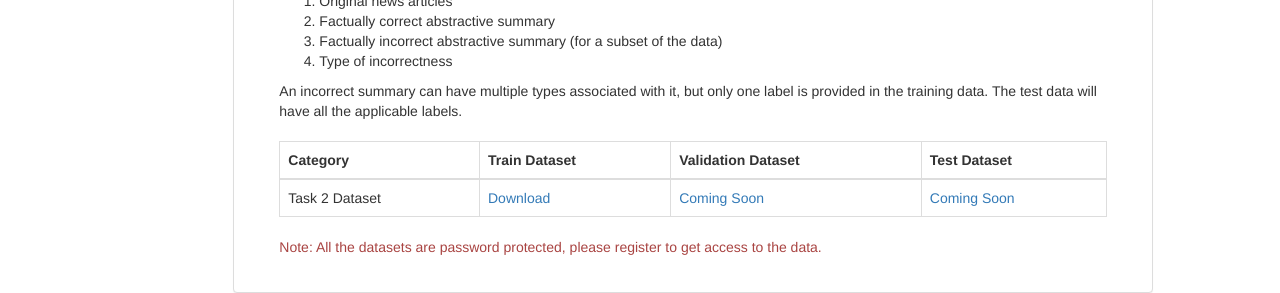
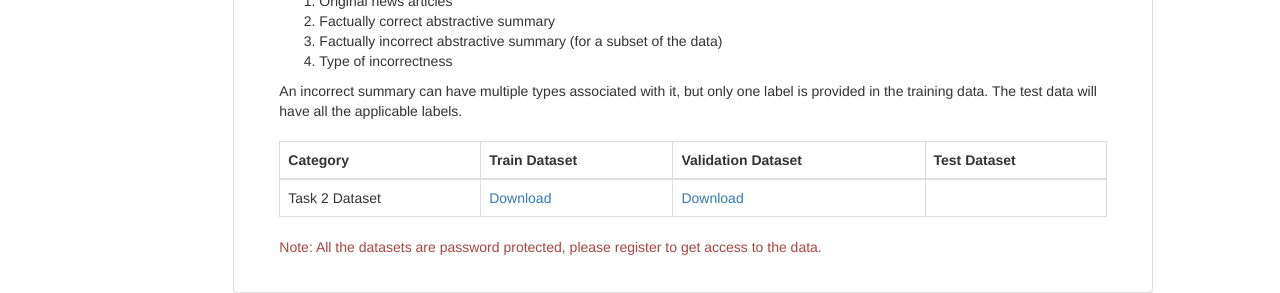
Before and after one commit to ILSUM/ilsum.github.io, a plain HTML site: page ilsum/2023/dataset.html in a window 1280 px wide. Shown: the part 937-1230 px from the top of the page. Drawn offline with nearby package versions, Linux system fonts and the light colour scheme.

Commit message:
task2 data added

```diff
--- a/ilsum/2023/dataset.html
+++ b/ilsum/2023/dataset.html
@@ -238,11 +238,9 @@
                                             <td>
                                                 <a href="../../data/2023/Task2_train.zip">Download</a>
                                             </td>
+
                                             <td>
-                                                <a href="">Coming Soon</a>
-                                            </td>
-                                            <td>
-                                                <a href="">Coming Soon</a>
+                                                <a href="../../data/2023/Task2-ilsum23-test-published.zip">Download</a>
                                             </td>
                                         </tr>
                                     </tbody>
```
Also changed, not shown: 1 other file.
